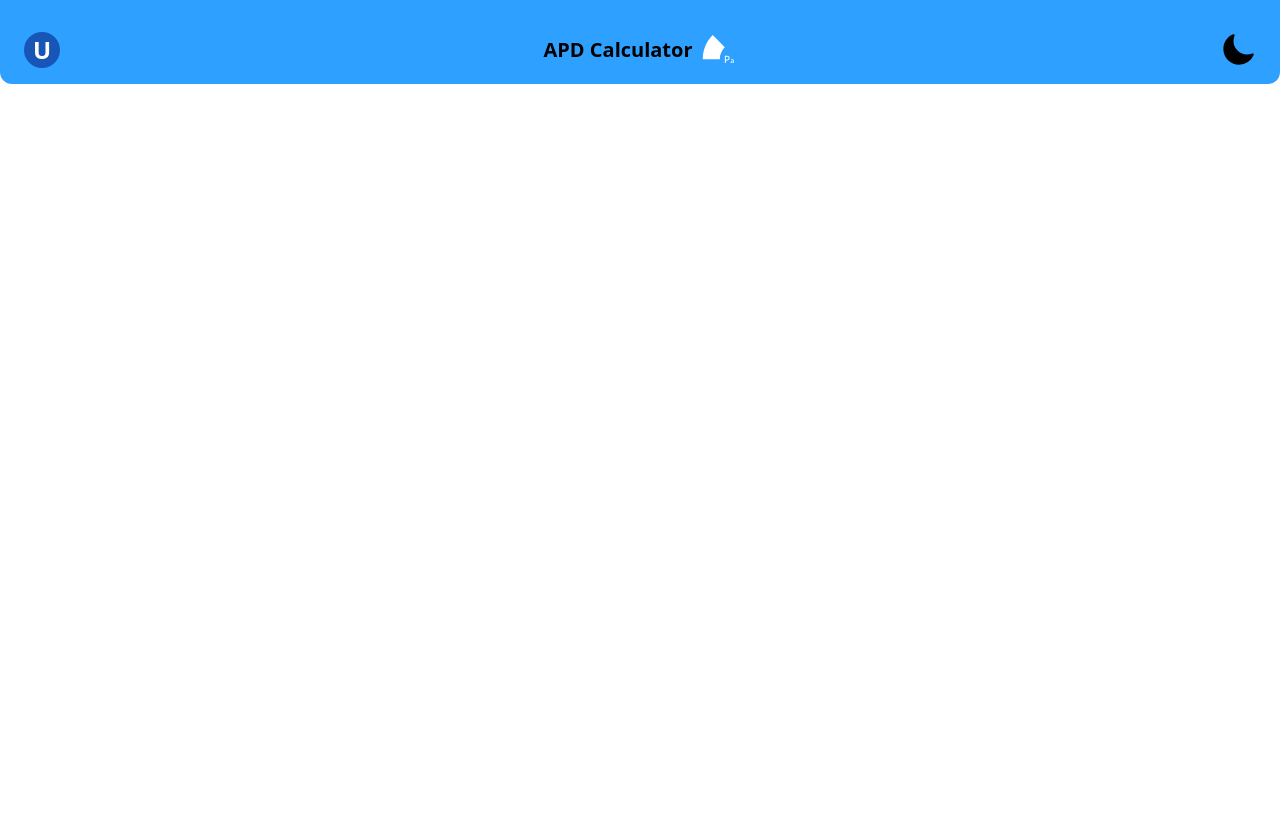
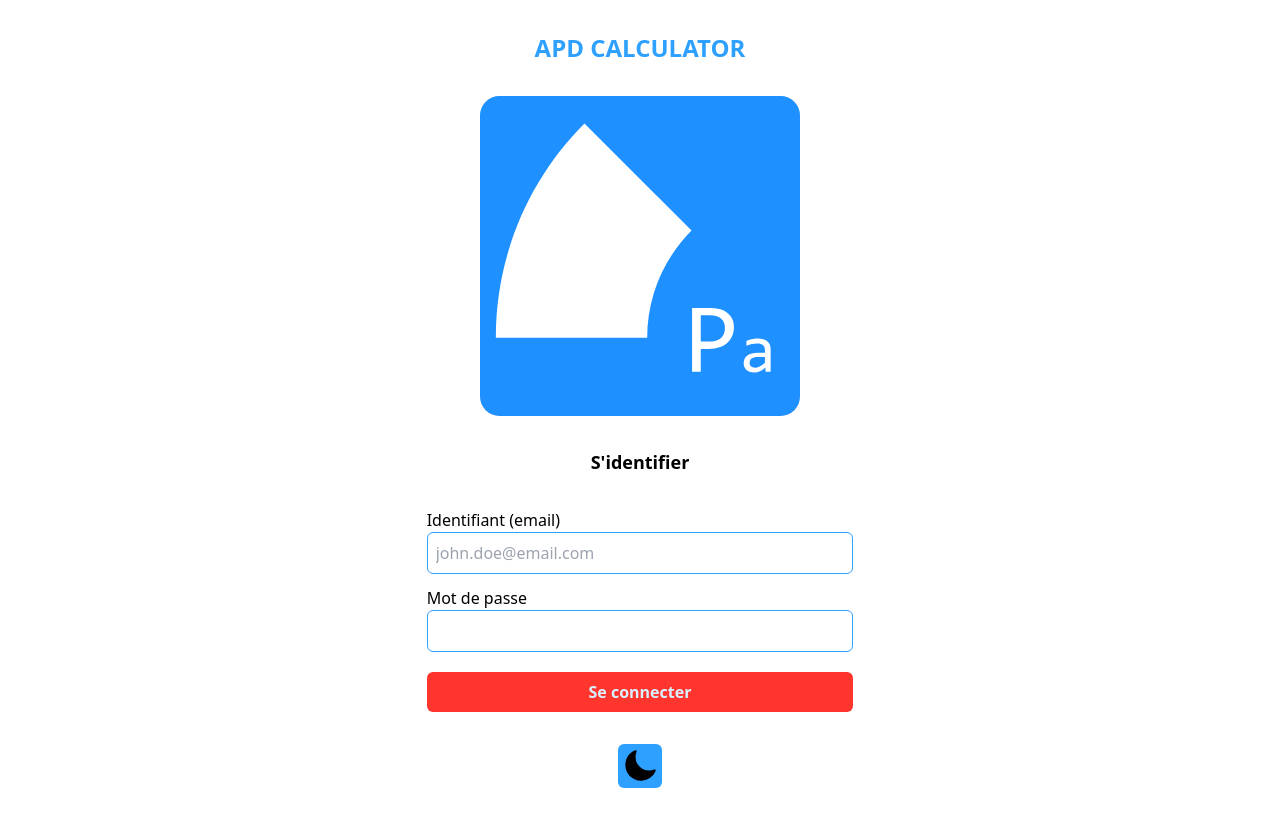
Before and after one commit to LudovicLeBris/APD-calculator, an Angular app: page /login in a window 1280 px wide. Before the commit this address led to /. Built offline with nearby package versions, Linux system fonts and the light colour scheme.

Commit message:
feat(component) adding logging form

```diff
--- a/src/app/app.component.html
+++ b/src/app/app.component.html
@@ -1,4 +1,6 @@
-<app-navbar class="sticky top-0 left-0 right-0 w-full z-10"></app-navbar>
+@if (authService.isLogged) {
+  <app-navbar class="sticky top-0 left-0 right-0 w-full z-10"></app-navbar>
+}
 
 <main class="mx-auto md:w-3/4 lg:w-1/2">
   <router-outlet></router-outlet>
--- a/src/app/app.component.ts
+++ b/src/app/app.component.ts
@@ -19,9 +19,9 @@ export class AppComponent {
   title = 'APD-calculator';
 
   constructor(
-    private authService: AuthService,
+    protected authService: AuthService,
   ) {
-    this.authService.login({"email": "demo@demo.com", "password": "Azerty123!"});
+    // this.authService.login({"email": "demo@demo.com", "password": "Azerty123!"});
   }
 
 }
--- a/src/app/app.routes.ts
+++ b/src/app/app.routes.ts
@@ -10,6 +10,8 @@ import { DuctNetworkAddComponent } from './apd/duct-network-add/duct-network-add
 import { DuctNetworkUpdateComponent } from './apd/duct-network-update/duct-network-update.component';
 import { ProjectAddComponent } from './apd/project-add/project-add.component';
 import { ProjectUpdateComponent } from './apd/project-update/project-update.component';
+import { authGuard } from './shared/auth.guard';
+import { LoginComponent } from './shared/login/login.component';
 
 export const routes: Routes = [
   {
@@ -19,34 +21,38 @@ export const routes: Routes = [
   },
   {
     path: 'projets',
+    canActivate: [authGuard],
     component: ProjectListComponent,
     resolve: {projects: projectsResolver},
   },
   {
-    path: 'projets/ajouter', component: ProjectAddComponent
+    path: 'projets/ajouter', component: ProjectAddComponent, canActivate: [authGuard]
   },
   {
-    path: 'projets/modifier', component: ProjectUpdateComponent
+    path: 'projets/modifier', component: ProjectUpdateComponent, canActivate: [authGuard]
   },
   {
-    path: 'projets/:projectId', component: DuctNetworkListComponent,
+    path: 'projets/:projectId', component: DuctNetworkListComponent, canActivate: [authGuard]
   },
   {
-    path: 'reseaux/ajouter', component: DuctNetworkAddComponent
+    path: 'reseaux/ajouter', component: DuctNetworkAddComponent, canActivate: [authGuard]
   },
   {
-    path: 'reseaux/modifier', component: DuctNetworkUpdateComponent
+    path: 'reseaux/modifier', component: DuctNetworkUpdateComponent, canActivate: [authGuard]
   },
   {
-    path: 'reseaux/:ductNetworkId', component: DuctSectionListComponent,
+    path: 'reseaux/:ductNetworkId', component: DuctSectionListComponent, canActivate: [authGuard]
   },
   {
-    path: 'sections/ajouter', component: DuctSectionAddComponent
+    path: 'sections/ajouter', component: DuctSectionAddComponent, canActivate: [authGuard]
   },
   {
-    path: 'sections/modifier', component: DuctSectionUpdateComponent
+    path: 'sections/modifier', component: DuctSectionUpdateComponent, canActivate: [authGuard]
   },
   {
-    path: 'sections/:ductSectionId', component: DuctSectionDetailComponent
-  }
+    path: 'sections/:ductSectionId', component: DuctSectionDetailComponent, canActivate: [authGuard]
+  },
+  {
+    path: 'login', component: LoginComponent
+  },
 ];
--- /dev/null
+++ b/src/app/shared/login/login.component.css
@@ -0,0 +1,15 @@
+@import "tailwindcss/base";
+@import "tailwindcss/components";
+@import "tailwindcss/utilities";
+
+@layer components {
+  .input-container {
+    @apply border rounded-md border-primary-light dark:border-primary-dark hover:outline hover:outline-primary-light hover:dark:outline-primary-dark;
+  }
+  .btn-secondary {
+    @apply bg-secondary-light dark:bg-secondary-dark text-bg-light dark:text-bg-dark;
+  }
+  .btn-tertiary {
+    @apply bg-tertiary-light dark:bg-tertiary-dark dark:text-bg-light
+  }
+}
--- /dev/null
+++ b/src/app/shared/login/login.component.html
@@ -0,0 +1,95 @@
+<div class="flex flex-col gap-8 justify-center items-center my-8">
+  <h1 class="uppercase text-2xl font-bold text-primary-light dark:text-primary-dark">apd calculator</h1>
+  <div class="size-1/2">
+    <img src="/assets/images/apd.svg" alt="logo of apd calculator">
+  </div>
+  <p class="text-lg font-semibold dark:text-bg-light">S'identifier</p>
+  <div class="max-md:w-3/4 w-2/3">
+    <form (ngSubmit)="onSubmit()" [formGroup]="form" class="flex flex-col gap-3">
+
+      <div class="dark:text-bg-light ">
+        <label for="email">Identifiant (email)</label>
+        <div
+          class="flex gap-2 items-center w-full p-2 input-container "
+          [ngClass]="{'border-warning-light border-2 dark:border-warning-dark':form.get('email')!.errors && form.get('email')!.touched}"
+        >
+          <input
+            formControlName="email"
+            type="email"
+            name="email"
+            id="email"
+            required
+            placeholder="john.doe@email.com"
+          >
+        </div>
+        @if (form.get('email')?.invalid && (form.get('email')?.dirty || form.get('email')?.touched)) {
+          <div class="text-sm  dark:text-bg-light">
+            @if (form.get('email')!.errors!['required']) {
+              <p>Un email est requis.</p>
+            }
+            @if (form.get('email')!.errors!['email']) {
+              <p>Un email valide est requis.</p>
+            }
+          </div>
+        }
+      </div>
+
+      <div class="dark:text-bg-light ">
+        <label for="password">Mot de passe</label>
+        <div
+          class="flex gap-2 items-center w-full p-2 input-container "
+          [ngClass]="{'border-warning-light border-2 dark:border-warning-dark':form.get('password')!.errors && form.get('password')!.touched}"
+        >
+          <input
+            formControlName="password"
+            class="text-bg-dark"
+            type="password"
+            name="password"
+            id="password"
+            required
+          >
+        </div>
+        @if (form.get('password')?.invalid && (form.get('password')?.dirty || form.get('password')?.touched)) {
+          <div class="text-sm  dark:text-bg-light">
+            @if (form.get('password')!.errors!['required']) {
+              <p>Un mot de passe est requis.</p>
+            }
+          </div>
+        }
+      </div>
+
+      <button
+        [disabled]="form.invalid"
+        type="submit"
+        class="mt-2 p-2 rounded-md bg-primary-light dark:bg-primary-dark dark:text-bg-light font-semibold"
+        [ngClass]="{'bg-warning-light dark:bg-warning-dark text-tertiary-light dark:text-tertiary-dark cursor-not-allowed': form.invalid}"
+      >
+      Se connecter
+      </button>
+    </form>
+  </div>
+  <!-- <div class="dark:text-bg-light cursor-pointer hover:underline underline-offset-4">
+    <p>Mot de passe oublié, cliquez ici</p>
+  </div> -->
+  <!-- <div class="cursor-pointer text-center max-md:w-3/4 w-2/3 p-2 rounded-md btn-secondary">
+    Créer un compte
+  </div> -->
+  <!-- <div class="cursor-pointer text-center max-md:w-3/4 w-2/3 p-2 rounded-md btn-tertiary">
+    Version sans compte
+  </div> -->
+  <div class="dark:text-bg-light bg-primary-light dark:bg-primary-dark p-1 rounded-md" (click)="toggleDarkMode()">
+    @if (isDarkMode) {
+      <div>
+        <svg xmlns="http://www.w3.org/2000/svg" viewBox="0 0 24 24" fill="currentColor" class="w-9 h-9">
+          <path d="M12 2.25a.75.75 0 0 1 .75.75v2.25a.75.75 0 0 1-1.5 0V3a.75.75 0 0 1 .75-.75ZM7.5 12a4.5 4.5 0 1 1 9 0 4.5 4.5 0 0 1-9 0ZM18.894 6.166a.75.75 0 0 0-1.06-1.06l-1.591 1.59a.75.75 0 1 0 1.06 1.061l1.591-1.59ZM21.75 12a.75.75 0 0 1-.75.75h-2.25a.75.75 0 0 1 0-1.5H21a.75.75 0 0 1 .75.75ZM17.834 18.894a.75.75 0 0 0 1.06-1.06l-1.59-1.591a.75.75 0 1 0-1.061 1.06l1.59 1.591ZM12 18a.75.75 0 0 1 .75.75V21a.75.75 0 0 1-1.5 0v-2.25A.75.75 0 0 1 12 18ZM7.758 17.303a.75.75 0 0 0-1.061-1.06l-1.591 1.59a.75.75 0 0 0 1.06 1.061l1.591-1.59ZM6 12a.75.75 0 0 1-.75.75H3a.75.75 0 0 1 0-1.5h2.25A.75.75 0 0 1 6 12ZM6.697 7.757a.75.75 0 0 0 1.06-1.06l-1.59-1.591a.75.75 0 0 0-1.061 1.06l1.59 1.591Z" />
+        </svg>
+      </div>
+    } @else {
+      <div>
+        <svg xmlns="http://www.w3.org/2000/svg" viewBox="0 0 24 24" fill="currentColor" class="w-9 h-9">
+          <path fill-rule="evenodd" d="M9.528 1.718a.75.75 0 0 1 .162.819A8.97 8.97 0 0 0 9 6a9 9 0 0 0 9 9 8.97 8.97 0 0 0 3.463-.69.75.75 0 0 1 .981.98 10.503 10.503 0 0 1-9.694 6.46c-5.799 0-10.5-4.7-10.5-10.5 0-4.368 2.667-8.112 6.46-9.694a.75.75 0 0 1 .818.162Z" clip-rule="evenodd" />
+        </svg>
+      </div>
+    }
+  </div>
+</div>
--- /dev/null
+++ b/src/app/shared/login/login.component.ts
@@ -0,0 +1,77 @@
+import { Component, OnInit } from '@angular/core';
+import { AuthService } from '../auth.service';
+import { Router } from '@angular/router';
+import { CommonModule } from '@angular/common';
+import { FormBuilder, FormGroup, ReactiveFormsModule, Validators } from '@angular/forms';
+import { LoginPayload } from '../../types/loginPyaload';
+
+@Component({
+  selector: 'app-login',
+  standalone: true,
+  imports: [
+    CommonModule,
+    ReactiveFormsModule
+  ],
+  templateUrl: './login.component.html',
+  styleUrl: './login.component.css'
+})
+export class LoginComponent implements OnInit {
+  form: FormGroup = new FormGroup({});
+  email: string = '';
+  password: string = '';
+  loginSucceed: boolean = false;
+  isDarkMode: boolean = false;
+
+  constructor (
+    private formBuilder : FormBuilder,
+    private authService: AuthService,
+    private router: Router,
+  ) {
+
+  }
+
+  toggleDarkMode() {
+    this.isDarkMode = !this.isDarkMode;
+    document.documentElement.classList.toggle('dark');
+  }
+
+  ngOnInit(): void {
+    this.form = this.formBuilder.group({
+      email: [this.email, [Validators.required, Validators.email]],
+      password: [this.password, [Validators.required]]
+    });
+    // if (localStorage.getItem('userProfil')) {
+    //   this.authService.isLogged = true;
+    //   this.loginSucceed = true;
+    //   this.router.navigate(['projets']);
+    // }
+  }
+
+  onSubmit():void {
+    this.loginSucceed = false;
+    this.email = this.form.get('email')!.value;
+    this.password = this.form.get('password')!.value;
+    const loginPayload: LoginPayload = {
+      email: this.email,
+      password: this.password,
+    };
+
+    this.authService.login(loginPayload).subscribe((response) => {
+      if ('token' in response) {
+        localStorage.setItem('jwt', response.token);
+        this.authService.getUserProfile().subscribe(
+          (response) => {
+            this.authService.currentUser = response.content;
+            localStorage.setItem('userProfil', JSON.stringify(this.authService.currentUser))
+          }
+        )
+        this.authService.isLogged = true;
+        this.loginSucceed = true;
+        this.router.navigate(['projets']);
+      }
+    });
+
+
+
+  }
+}
```
Also changed, not shown: 1 other file (tests, documents, lock files or other folders).
